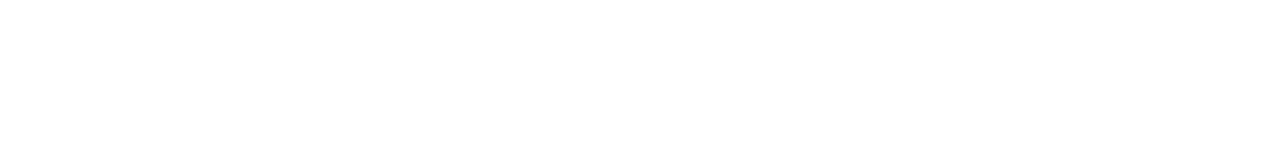
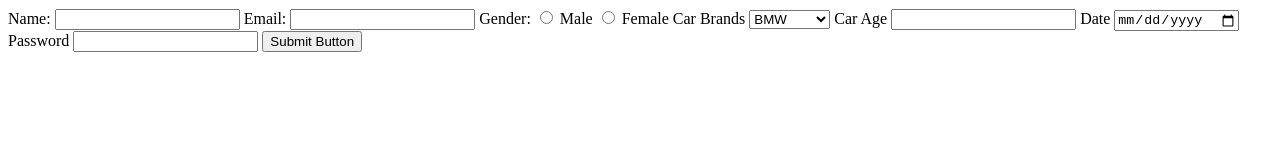
Before and after one commit to acciojob/car-insurance-form-Maniteja1122, a website: page main.html in a window 1280 px wide. Drawn offline with Linux system fonts and the light colour scheme.

Commit message:
created a submission

```diff
--- a/main.html
+++ b/main.html
@@ -8,6 +8,30 @@
 
 <body>
 	<!-- the entire body must be written by student -->
+	<form method="post">
+			<label for="name">Name:</label>
+			<input type="text" id="name" required />
+			<label for="email">Email:</label>
+			<input type="email" id="email" required />
+			<label for="name">Gender:</label>
+			<input type="radio"  required  />
+			<label >Male</label>
+			<input type="radio"  required  />
+			<label >Female</label>
+			<label for="cars">Car Brands</label>
+		    <select  id="cars">
+				<option value="BMW" >BMW</option>
+				<option value="Audi">Audi</option>
+				<option value="Mercedez">Mercedez</option>
+			</select>
+			<label for="carage">Car Age</label>
+			<input type="number" id="carage" required/>
+		    <label for="dop">Date</label>
+			<input type="date" id="dop" required />
+			<label for="password">Password</label>
+			<input type="password" id="password" required />
+		<button type="submit">Submit Button</button>
+	</form>
     <script type="text/javascript" src="./script.js">
 </script>
 
```
